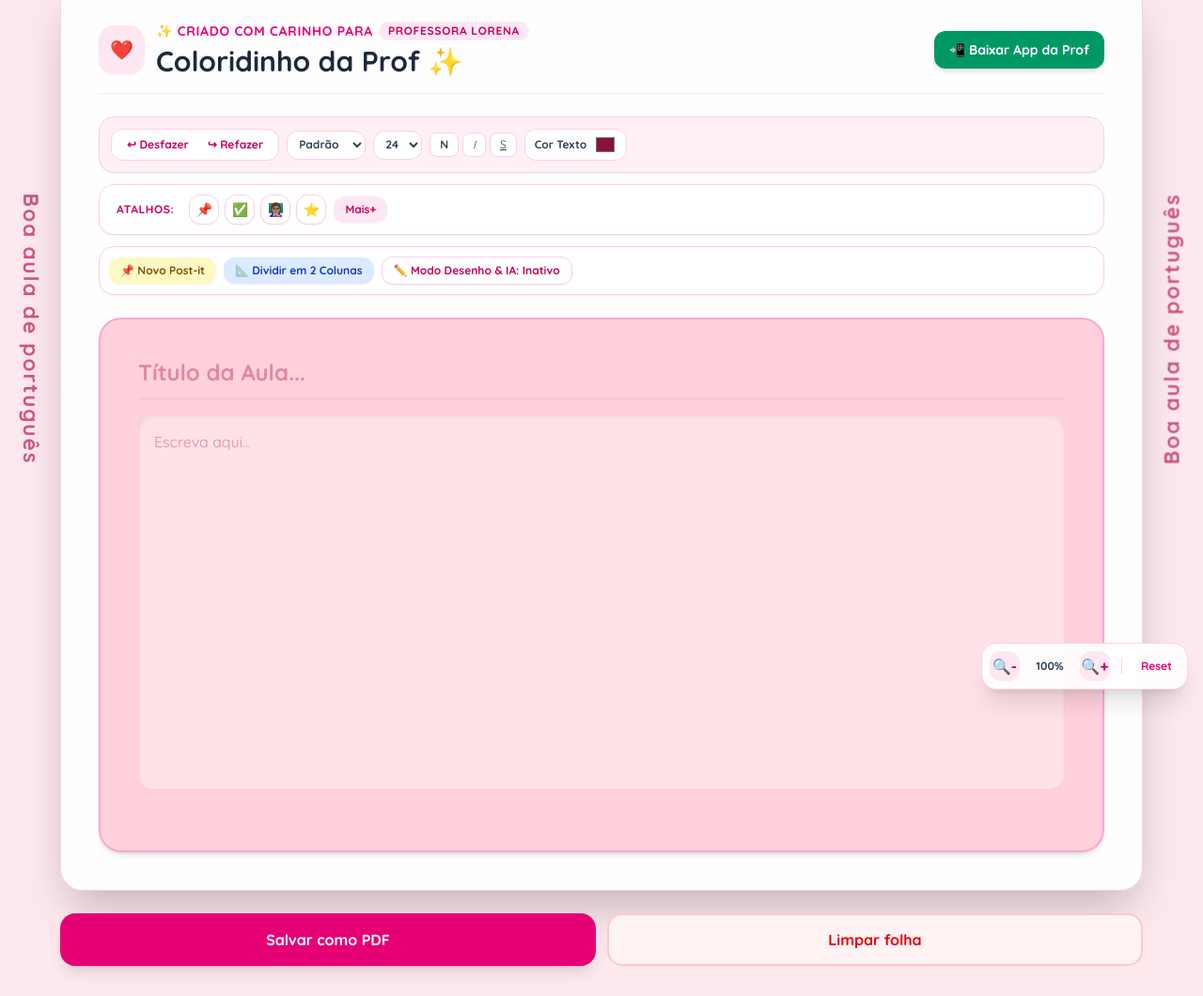
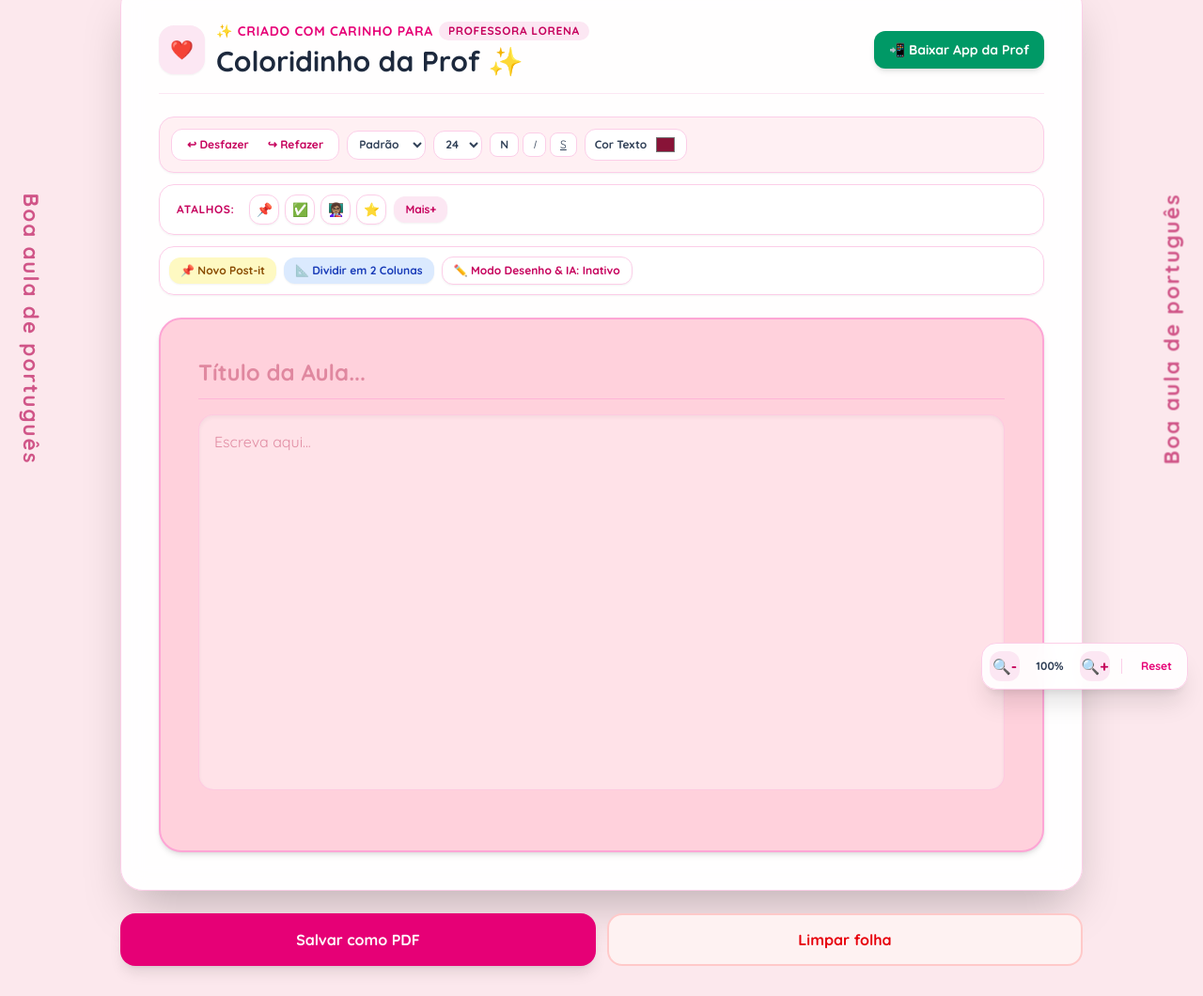
Before and after one commit to feliperangel2819-del/coloridinho.lorena, a plain HTML site: page index.html in a window 1280 px wide. Shown: the part 50-1110 px from the top of the page at 94% size. Drawn offline with nearby package versions, Linux system fonts and the light colour scheme.

Commit message:
Refactor layout and styles in index.html
Updated layout and styling for main container and buttons.

```diff
--- a/index.html
+++ b/index.html
@@ -38,6 +38,9 @@
         .main-container-zoom {
             transition: transform 0.2s ease;
             transform-origin: top center;
+            width: 100%;
+            display: flex;
+            justify-content: center;
         }
 
         [contenteditable][data-placeholder]:empty:before {
@@ -46,6 +49,12 @@
             opacity: 0.8;
             pointer-events: none;
             display: block;
+        }
+
+        /* Evita que texto longo transborde e estique a folha */
+        #editorTexto, #editorTexto2, .post-it div[contenteditable] {
+            word-break: break-word;
+            overflow-wrap: break-word;
         }
 
         #canvasDesenho {
@@ -133,8 +142,8 @@
         <button onclick="resetarZoom()" class="text-xs font-bold text-pink-600 hover:text-pink-800 px-2 py-1 cursor-pointer">Reset</button>
     </div>
 
-    <div id="viewportZoom" class="w-full flex justify-center main-container-zoom z-10">
-        <div id="conteudoParaPdf" class="main-content w-full max-w-6xl bg-white/95 backdrop-blur-md rounded-3xl shadow-2xl overflow-hidden border border-pink-200 p-6 md:p-10 relative">
+    <div id="viewportZoom" class="main-container-zoom z-10">
+        <div id="conteudoParaPdf" class="w-full max-w-5xl bg-white/95 backdrop-blur-md rounded-3xl shadow-2xl overflow-hidden border border-pink-200 p-6 md:p-10 relative">
 
             <canvas id="canvasDesenho"></canvas>
             <div id="containerFormasIA"></div>
@@ -216,7 +225,7 @@
             </div>
 
             <!-- Folha de Escrita -->
-            <div class="bg-[#FFD1DC] border-2 border-pink-300 rounded-3xl p-6 md:p-10 min-h-[500px] shadow-md relative flex flex-col">
+            <div class="bg-[#FFD1DC] border-2 border-pink-300 rounded-3xl p-6 md:p-10 min-h-[500px] shadow-md relative flex flex-col overflow-hidden">
                 <div class="flex justify-between mb-4 border-b border-pink-300/60 pb-3">
                     <h2 class="text-xl md:text-2xl font-bold text-slate-900 outline-none w-full" contenteditable="true" id="tituloColoridinho" data-placeholder="Título da Aula..."></h2>
                 </div>
@@ -233,9 +242,11 @@
     </div>
 
     <!-- Barra de Ações Inferior -->
-    <div class="main-content grid grid-cols-1 sm:grid-cols-2 gap-3 mt-6 no-print w-full max-w-6xl z-10">
-        <button onclick="window.print()" class="w-full bg-pink-600 hover:bg-pink-700 text-white font-bold py-3.5 px-4 rounded-2xl shadow-lg transition cursor-pointer">Salvar como PDF</button>
-        <button onclick="limparFolha()" class="w-full bg-red-50 hover:bg-red-100 text-red-600 border-2 border-red-200 font-bold py-3.5 px-4 rounded-2xl transition cursor-pointer">Limpar folha</button>
+    <div class="w-full flex justify-center mt-6 no-print z-10">
+        <div class="w-full max-w-5xl grid grid-cols-1 sm:grid-cols-2 gap-3">
+            <button onclick="window.print()" class="w-full bg-pink-600 hover:bg-pink-700 text-white font-bold py-3.5 px-4 rounded-2xl shadow-lg transition cursor-pointer">Salvar como PDF</button>
+            <button onclick="limparFolha()" class="w-full bg-red-50 hover:bg-red-100 text-red-600 border-2 border-red-200 font-bold py-3.5 px-4 rounded-2xl transition cursor-pointer">Limpar folha</button>
+        </div>
     </div>
 
     <script>
```
